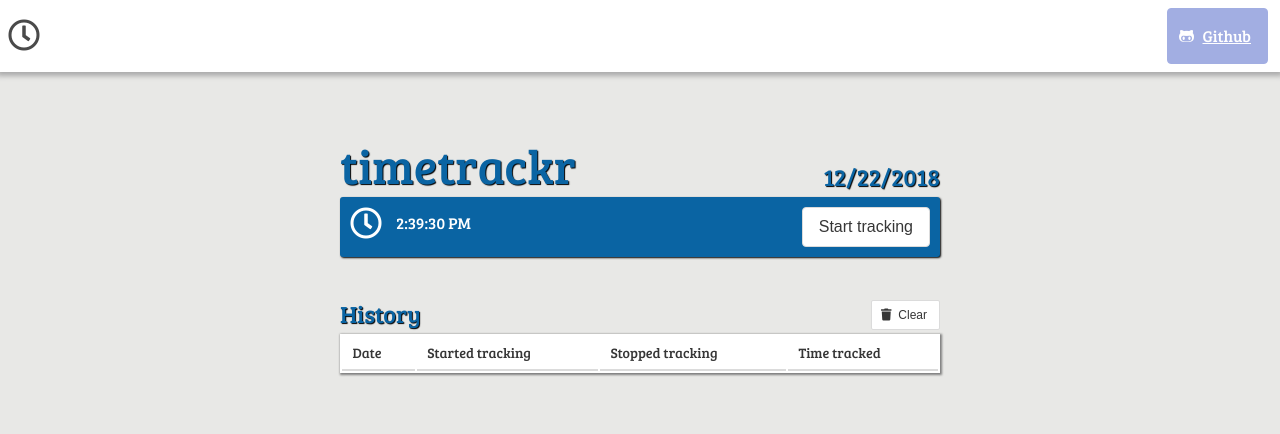
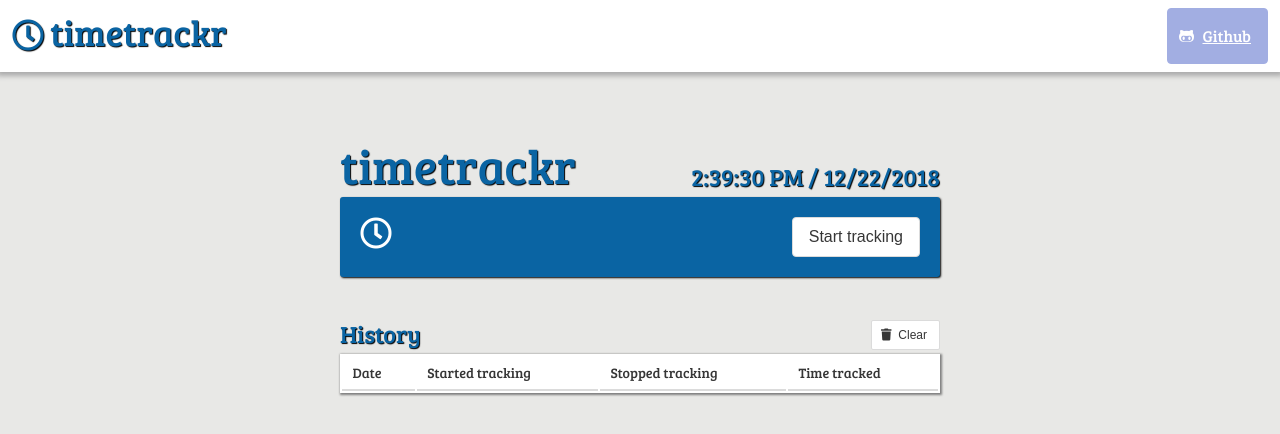
Before and after one commit to alex-c/timetrackr, a Vue app: page / in a window 1280 px wide. Shown: the top 434 px of the page. Built offline with nearby package versions, Linux system fonts and the light colour scheme.

Commit message:
Changed display of time and tracking duration

```diff
--- a/src/App.vue
+++ b/src/App.vue
@@ -2,8 +2,9 @@
     <div id="app">
         <nav class="navbar" role="navigation" aria-label="main navigation">
             <div class="navbar-brand">
-                <div class="navbar-item">
-                    <span class="icon is-large"><i class="far fa-clock fa-2x"></i></span>
+                <div class="navbar-item" >
+                    <span id="navbar-title-icon" class="icon is-large"><i class="far fa-clock fa-2x"></i></span>
+                    <span id="navbar-title">timetrackr</span>
                 </div>
                 <a role="button" class="navbar-burger burger" aria-label="menu" aria-expanded="false" data-target="navbarBasicExample">
                     <span aria-hidden="true"></span>
@@ -26,11 +27,11 @@
         <div id="content-container">
             <div id="header">
                 timetrackr
-                <span id="date">{{date}}</span>
+                <span id="datetime">{{time}} / {{date}}</span>
             </div>
             <div id="timetrackr">
                 <span class="icon is-large"><i class="far fa-clock fa-2x"></i></span>
-                <span id="time">{{time}}</span>
+                <span id="tracking-display">{{display}}</span>
                 <button class="button" @click="toggleTracking">{{state == 0 ? "Start tracking" : "Stop tracking"}}</button>
             </div>
             <div id="history">
@@ -73,6 +74,7 @@ export default {
             date: '',
             time: '',
             state: 0,
+            display: '',
             tracking: {
                 start: '',
                 stop: ''
@@ -100,12 +102,10 @@ export default {
         startTimeUpdateLoop: function() {
             var self = this;
             setInterval(function() {
+                self.updateTime();
                 if (self.state == 1) {
-                    let now = Date.now();
-                    let trackedDurationInSeconds = parseInt((now - self.tracking.start) / 1000);
-                    self.time = trackedDurationInSeconds + ' seconds'
-                } else {
-                    self.updateTime();
+                    let trackedDurationInSeconds = parseInt((Date.now() - self.tracking.start) / 1000);
+                    self.display = trackedDurationInSeconds + ' seconds'
                 }
             }, 1000);
         },
@@ -114,10 +114,10 @@ export default {
                 this.tracking.start = Date.now();
                 this.state = 1;
             } else if (this.state == 1) {
-                this.state = 0
                 this.tracking.stop = Date.now();
                 this.pushToHistory(this.tracking);
-                this.updateTime();
+                this.display = '';
+                this.state = 0
             }
         },
         pushToHistory: function(tracking) {
@@ -155,6 +155,20 @@ body {
     box-shadow: 0px 1px 5px 3px #ACACAC;
 }
 
+#navbar-title {
+    color: $color-dark;
+    font-size: 36px;
+    text-shadow: 1px 1px 1px black;
+    position: relative;
+    top: -4px;
+}
+
+#navbar-title-icon {
+    color: $color-dark;
+    text-shadow: 1px 1px 1px black;
+    margin-right: 6px;
+}
+
 #content-container {
     width: 600px;
     padding-top: 60px;
@@ -167,7 +181,7 @@ body {
     text-shadow: 1px 1px 1px black;
 }
 
-#date {
+#datetime {
     float: right;
     font-size: 24px;
     position: relative;
@@ -177,13 +191,13 @@ body {
 #timetrackr {
     background: $color-dark;
     border-radius: 3px;
-    padding: 10px;
+    padding: 20px;
     overflow: auto;
     color: white;
     box-shadow: 1px 1px 2px 0px black;
 }
 
-#time {
+#tracking-display {
     margin-left: 14px;
     position: relative;
     top: -6px;
```
